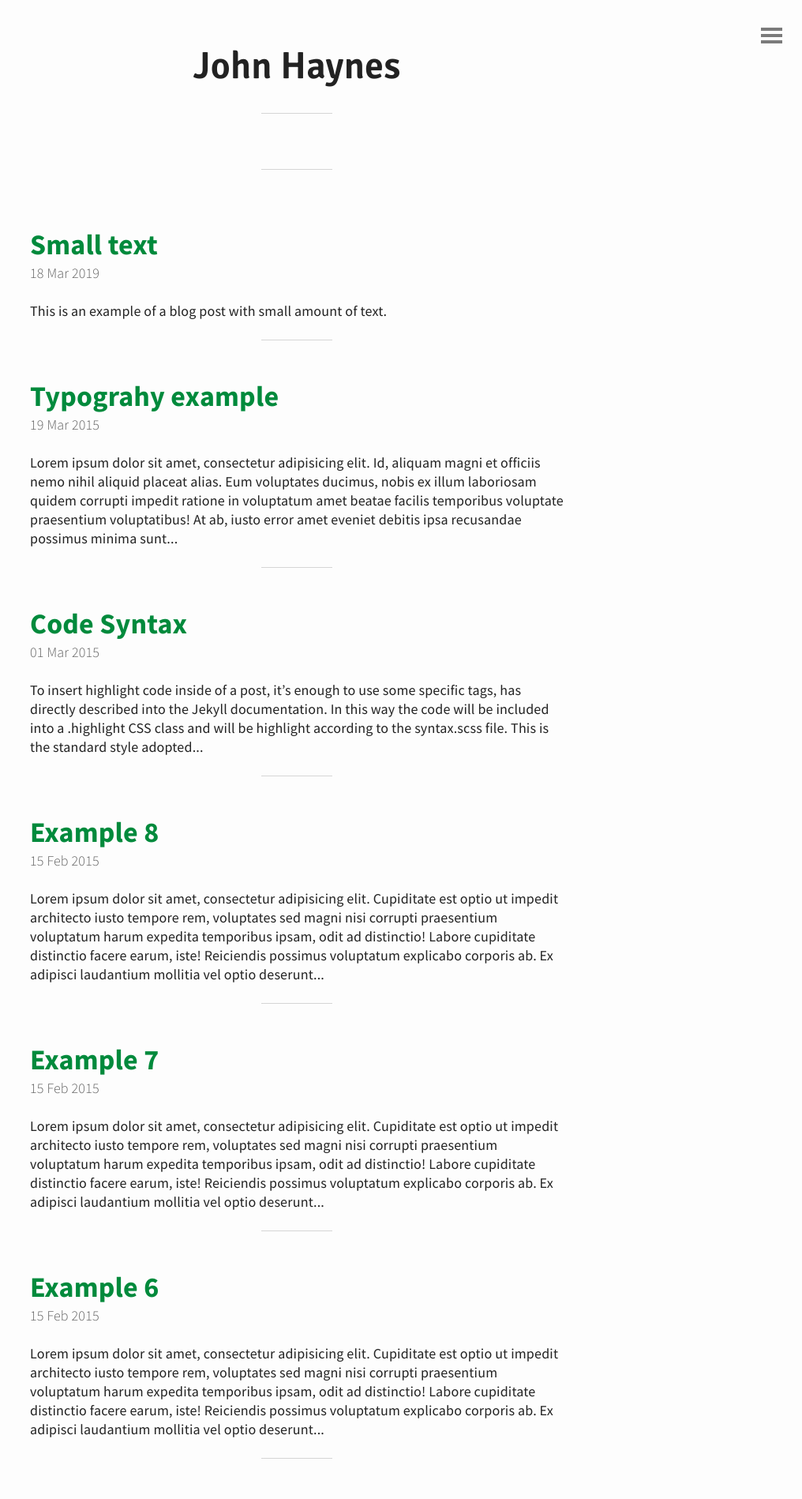
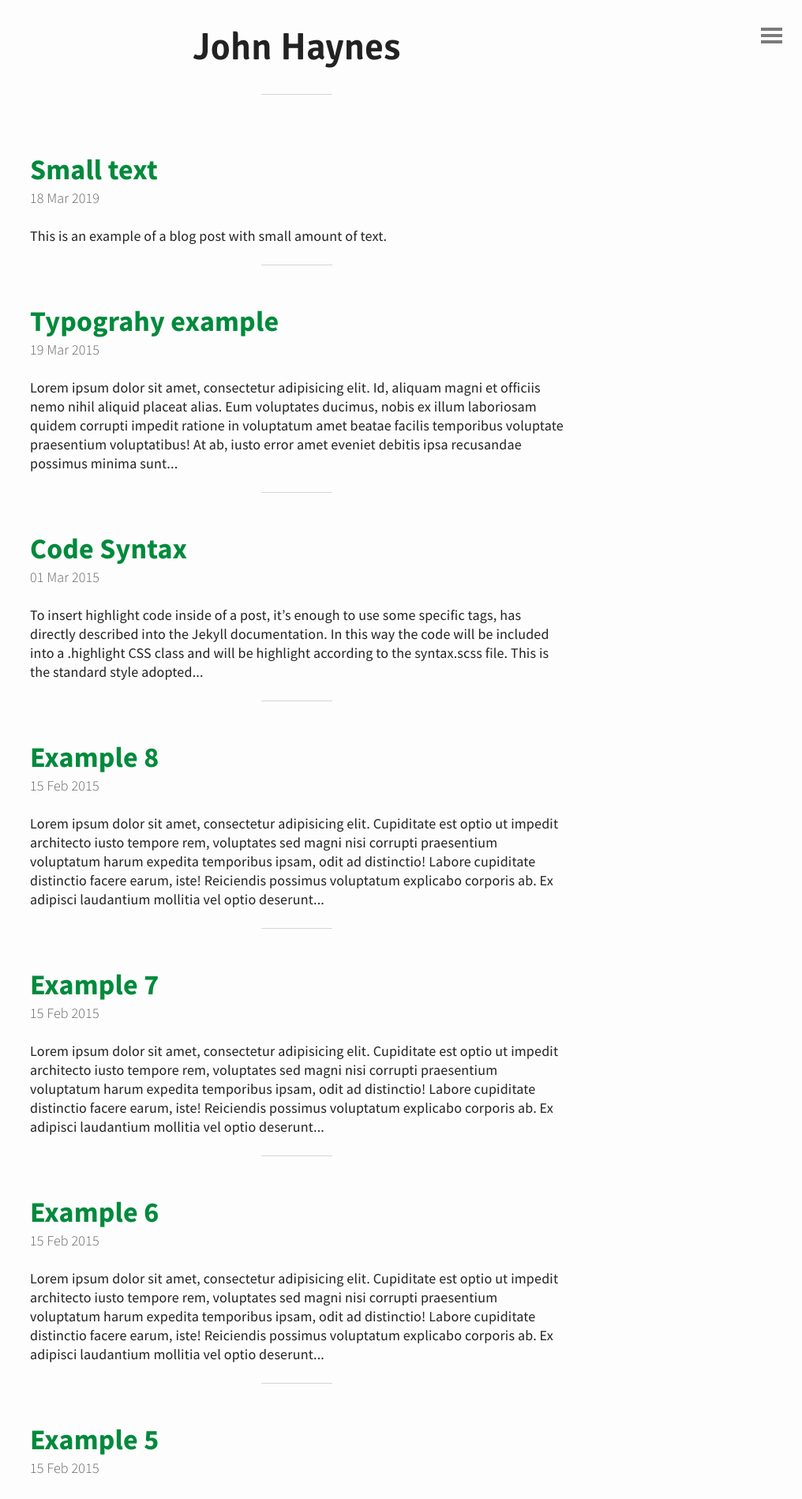
Before and after one commit to johnhayn-es/johnhayn-es, a Jekyll site: the page built from index.html, in a window 1280 px wide. Shown: the top 1898 px of the page at 79% size, without its empty margins (264-1280 px from the left). Built offline with Jekyll 4.4.1, drawn with Linux system fonts in a browser that asks for light colours; the list of posts is cut into pages by our own code.

Commit message:
Fixed double header

```diff
--- a/_includes/header-custom.html
+++ b/_includes/header-custom.html
@@ -1,10 +1,8 @@
 <header id="header">
 
 	<!-- Your custom header here -->
-	<header id="header">
 	<a href="{{ site.baseurl }}">
 	  <h1>John Haynes</h1>
 	</a>
-</header>
 
 </header>
```
